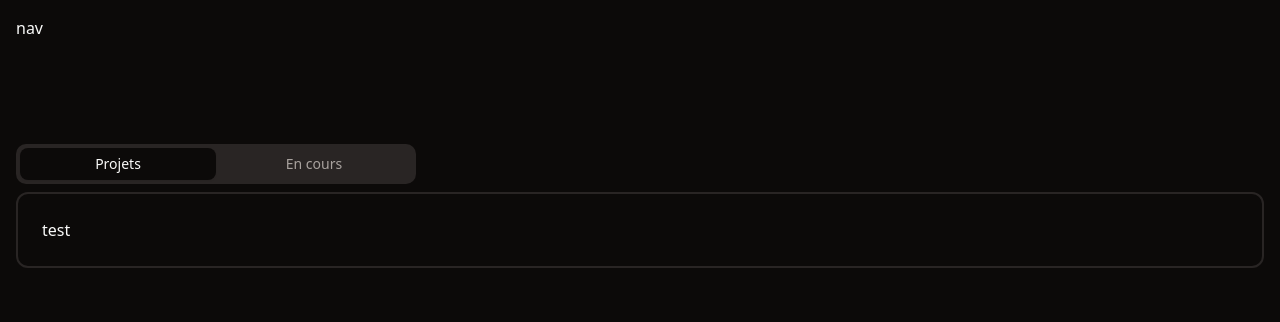
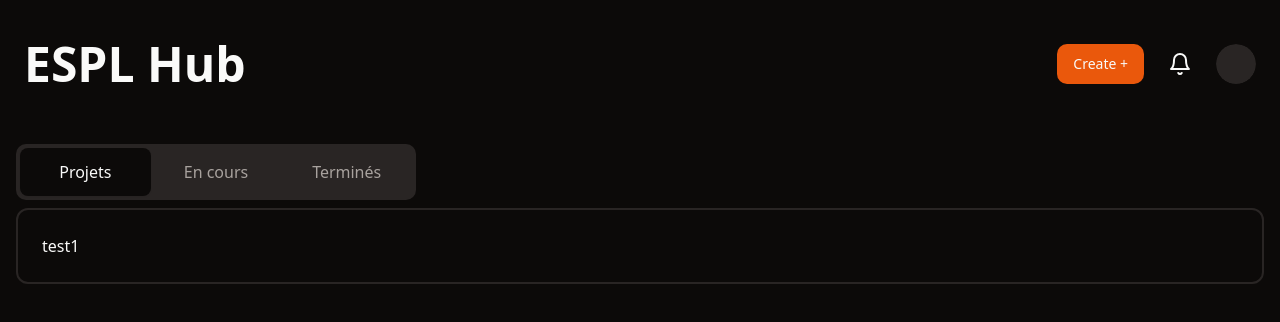
Before and after one commit to Elracoon/ESPL-hub-client, a React (Vite) app: page / in a window 1280 px wide. Shown: the top 322 px of the page. Built offline with nearby package versions, Linux system fonts and the light colour scheme.

Commit message:
nav & header branch

```diff
--- a/src/components/Forms/AuthForm.tsx
+++ b/src/components/Forms/AuthForm.tsx
@@ -16,9 +16,8 @@ import { Icons } from "@/components/ui/icons";
 
 export default function AuthForm() {
 
-    const { token, username, signIn, setUsername } = useStore();
+    const { token, firstName, signIn, setFirstName } = useStore();
     const [name, setName] = useState('');
-    const [firstName, setfirstName] = useState('');
     const [email, setEmail] = useState('');
     const [password, setPassword] = useState('');
     const navigate = useNavigate();
@@ -63,7 +62,7 @@ export default function AuthForm() {
 
                 if (response.ok) {
                     navigate("/");
-                    setUsername(name);
+                    setFirstName(name);
                     console.log(name, email, password)
                     signIn();
                 } else {
--- a/src/components/Header/Nav.tsx
+++ b/src/components/Header/Nav.tsx
@@ -1,7 +1,76 @@
+import { useEffect, useState } from "react";
+import { Link } from "react-router-dom";
+import { Bell } from "lucide-react";
+
+import useStore from "@/lib/store";
+
+import { Button } from "@/components/ui/button";
+import { Dialog, DialogContent, DialogDescription, DialogFooter, DialogHeader, DialogTitle, DialogTrigger } from "@/components/ui/dialog";
+import { Input } from "@/components/ui/input";
+import { Label } from "@/components/ui/label";
+import { Avatar, AvatarFallback } from "@/components/ui/avatar";
+
+
 export default function Nav() {
+
+    const { firstName } = useStore();
+    const [firstLetterFirstName, setFirstLetterFirstName] = useState('');
+
+    useEffect(() => {
+        if (firstName && firstName.length > 0) {
+            setFirstLetterFirstName(firstName.charAt(0).toUpperCase());
+        };
+    }, [firstName]);
+
     return (
-        <nav className="w-full h-32">
-            nav
+        <nav className="w-full h-32 py-4 px-6 flex-row-center-between">
+            <div className="flex-row-center-center">
+                <h1 className="text-5xl font-semibold">
+                    <Link to={"/"}>ESPL Hub</Link>
+                </h1>
+            </div>
+            <div className="flex-row-center-between gap-4">
+                <Dialog>
+                    <DialogTrigger asChild>
+                        <Button>Create +</Button>
+                    </DialogTrigger>
+                    <DialogContent className="sm:max-w-[425px]">
+                        <DialogHeader>
+                            <DialogTitle>Créez un projet</DialogTitle>
+                            <DialogDescription>
+                                Décrivez votre projet
+                            </DialogDescription>
+                        </DialogHeader>
+                        <div className="grid gap-4 py-4">
+                            <div className="grid grid-cols-4 items-center gap-4">
+                                <Label htmlFor="nameProject" className="text-right">Titre</Label>
+                                <Input id="nameProject" placeholder="Titre du projet" className="col-span-3" />
+                            </div>
+                            <div className="grid grid-cols-4 items-center gap-4">
+                                <Label htmlFor="goalsProject" className="text-right">Objectifs</Label>
+                                <Input id="goalsProject" placeholder="Objectifs du projet" className="col-span-3" />
+                            </div>
+                            <div className="grid grid-cols-4 items-center gap-4">
+                                <Label htmlFor="skillsProject" className="text-right">Compétences</Label>
+                                <Input id="skillsProject" placeholder="Compétences recherchées" className="col-span-3" />
+                            </div>
+                        </div>
+                        <DialogFooter>
+                            <Button type="submit">Créer</Button>
+                        </DialogFooter>
+                    </DialogContent>
+                </Dialog>
+                <Link to={"/notifications"}>
+                    <div className="flex-col-center-center rounded-full h-10 w-10">
+                        <Bell />
+                    </div>
+                </Link>
+                <Link to={"/profile"}>
+                    <Avatar>
+                        <AvatarFallback>{ firstLetterFirstName }</AvatarFallback>
+                    </Avatar>
+                </Link>
+            </div>
         </nav>
     )
 }
--- a/src/components/Header/NavLink.tsx
+++ b/src/components/Header/NavLink.tsx
@@ -1,13 +1,18 @@
 import { FC } from "react";
+
+import { TabsContent } from "@/components/ui/tabs";
 
 
 type NavLinkProps = {
+    value: string;
     title: string;
 }
 
 const NavLink : FC<NavLinkProps> = ( props : NavLinkProps ) => {
     return (
-        <h1>{props.title}</h1>
+        <TabsContent value={ props.value } className="tabs-content-dashboard">
+            <p>{ props.title }</p>
+        </TabsContent>
     )
 }
 
--- a/src/components/ui/tabs.tsx
+++ b/src/components/ui/tabs.tsx
@@ -12,7 +12,7 @@ const TabsList = React.forwardRef<
   <TabsPrimitive.List
     ref={ref}
     className={cn(
-      "inline-flex h-10 items-center justify-center rounded-md bg-muted p-1 text-muted-foreground",
+      "inline-flex h-14 items-center justify-center rounded-md bg-muted p-1 text-muted-foreground",
       className
     )}
     {...props}
@@ -27,7 +27,7 @@ const TabsTrigger = React.forwardRef<
   <TabsPrimitive.Trigger
     ref={ref}
     className={cn(
-      "inline-flex items-center justify-center whitespace-nowrap rounded-sm px-3 py-1.5 text-sm font-medium ring-offset-background transition-all focus-visible:outline-none focus-visible:ring-2 focus-visible:ring-ring focus-visible:ring-offset-2 disabled:pointer-events-none disabled:opacity-50 data-[state=active]:bg-background data-[state=active]:text-foreground data-[state=active]:shadow-sm",
+      "inline-flex items-center justify-center whitespace-nowrap rounded-sm px-4 py-3 text-md font-medium ring-offset-background transition-all focus-visible:outline-none focus-visible:ring-2 focus-visible:ring-ring focus-visible:ring-offset-2 disabled:pointer-events-none disabled:opacity-50 data-[state=active]:bg-background data-[state=active]:text-foreground data-[state=active]:shadow-sm",
       className
     )}
     {...props}
--- a/src/lib/store.ts
+++ b/src/lib/store.ts
@@ -2,7 +2,8 @@ import { create } from 'zustand';
 
 
 const savedToken = localStorage.getItem('token');
-const username = localStorage.getItem('username');
+// const firstName = localStorage.getItem('firstName');
+const firstName = localStorage.getItem('firstName');
 
 interface Store {
     token: boolean;
@@ -10,14 +11,14 @@ interface Store {
     isUpdating: boolean;
     isLoading: boolean;
     isCreating: boolean;
-    username: string;
+    firstName: string;
     signIn: () => void;
     signOut: () => void;
     setIsDeleting: (value: boolean) => void;
     setIsUpdating: (value: boolean) => void;
     setIsLoading: (value: boolean) => void;
     setIsCreating: (value: boolean) => void;
-    setUsername: (value: string) => void;
+    setFirstName: (value: string) => void;
 };
 
 const useStore = create<Store>((set) => ({
@@ -26,7 +27,7 @@ const useStore = create<Store>((set) => ({
     isUpdating: false,
     isLoading: false,
     isCreating: false,
-    username: username ? JSON.parse(username) : '',
+    firstName: firstName ? JSON.parse(firstName) : '',
     signIn: () => {
         set({ token: true });
         localStorage.setItem('token', JSON.stringify(true));
@@ -34,15 +35,15 @@ const useStore = create<Store>((set) => ({
     signOut: () => {
         set({ token: false });
         localStorage.removeItem('token');
-        localStorage.removeItem('username');
+        localStorage.removeItem('firstName');
     },
     setIsDeleting: (value: boolean) => set({ isDeleting: value }),
     setIsUpdating: (value: boolean) => set({ isUpdating: value }),
     setIsLoading: (value: boolean) => set({ isLoading: value }),
     setIsCreating: (value: boolean) => set({ isCreating: value }),
-    setUsername: (value: string) => {
-        set({ username: value});
-        localStorage.setItem('username', JSON.stringify(value));
+    setFirstName: (value: string) => {
+        set({ firstName: value});
+        localStorage.setItem('firstName', JSON.stringify(value));
     },
 }));
 
--- a/src/main.tsx
+++ b/src/main.tsx
@@ -1,6 +1,9 @@
+import React from "react";
+import { useLocation } from "react-router-dom";
 import ReactDOM from "react-dom/client";
+import { createRoot } from "react-dom/client";
 import { BrowserRouter, Route, Routes } from "react-router-dom";
-import { Toaster } from 'sonner';
+import { Toaster } from "sonner";
 
 import { ThemeProvider } from "@/config/theme-provider";
 
@@ -11,13 +14,24 @@ import Profile from "@/pages/Profile";
 import Notifications from "@/pages/Notifications";
 import Project from "@/pages/Project";
 
+import Nav from "@/components/Header/Nav";
+
 import "@/style/index.css";
 import "@/style/layouts.css";
 
 
-const root = ReactDOM.createRoot(document.getElementById("root") as HTMLElement).render(
+const rootContainer = document.getElementById("root");
+const root = createRoot(rootContainer!);
+
+const AppRoutes = () => {
+    const location = useLocation();
+
+    const showNav = ["/", "/notifications", "/profile"]
+    const shouldShowNav = showNav.includes(location.pathname);
+
+    return (
         <ThemeProvider defaultTheme="dark" storageKey="vite-ui-theme">
-        <BrowserRouter>
+            {shouldShowNav && <Nav />}
             <Routes>
                     <Route path="/" element={<Dashboard />}></Route>
                     <Route path="/auth" element={<Auth />}></Route>
@@ -27,6 +41,12 @@ const root = ReactDOM.createRoot(document.getElementById("root") as HTMLElement)
                     <Route path="/project/:id" element={<Project />}></Route>
             </Routes>
             <Toaster richColors />
-        </BrowserRouter>
         </ThemeProvider>
     )
+}
+
+root.render(
+    <BrowserRouter>
+        <AppRoutes />
+    </BrowserRouter>
+);
--- a/src/pages/Dashboard.tsx
+++ b/src/pages/Dashboard.tsx
@@ -1,26 +1,20 @@
-import Nav from "@/components/Header/Nav";
-import { Tabs, TabsList, TabsTrigger, TabsContent } from "@/components/ui/tabs";
+import { Tabs, TabsList, TabsTrigger } from "@/components/ui/tabs";
+
+import NavLink from "@/components/Header/NavLink";
 
 
 export default function Dashboard() {
 	return (
 		<section className="w-screen h-full p-4">
-			<Nav />
 			<Tabs defaultValue="tab1">
-                <TabsList className="grid grid-cols-2 w-[400px]">
+                <TabsList className="grid grid-cols-3 w-[400px]">
                     <TabsTrigger value="tab1">Projets</TabsTrigger>
                     <TabsTrigger value="tab2">En cours</TabsTrigger>
-                    {/* <TabsTrigger value="tab2">Terminés</TabsTrigger> */}
+                    <TabsTrigger value="tab3">Terminés</TabsTrigger>
                 </TabsList>
-				<TabsContent value="tab1" className="tabs-content-dashboard">
-					<h1>test</h1>
-				</TabsContent>
-				<TabsContent value="tab2" className="tabs-content-dashboard">
-					<h1>tab2</h1>
-				</TabsContent>
-				<TabsContent value="tab3" className="tabs-content-dashboard">
-					<h1>tab3</h1>
-				</TabsContent>
+				<NavLink value="tab1" title="test1" />
+				<NavLink value="tab2" title="test2" />
+				<NavLink value="tab3" title="test3" />
             </Tabs>
 		</section>
   	)
```
Lines whose indentation alone changed are shown as unchanged.
